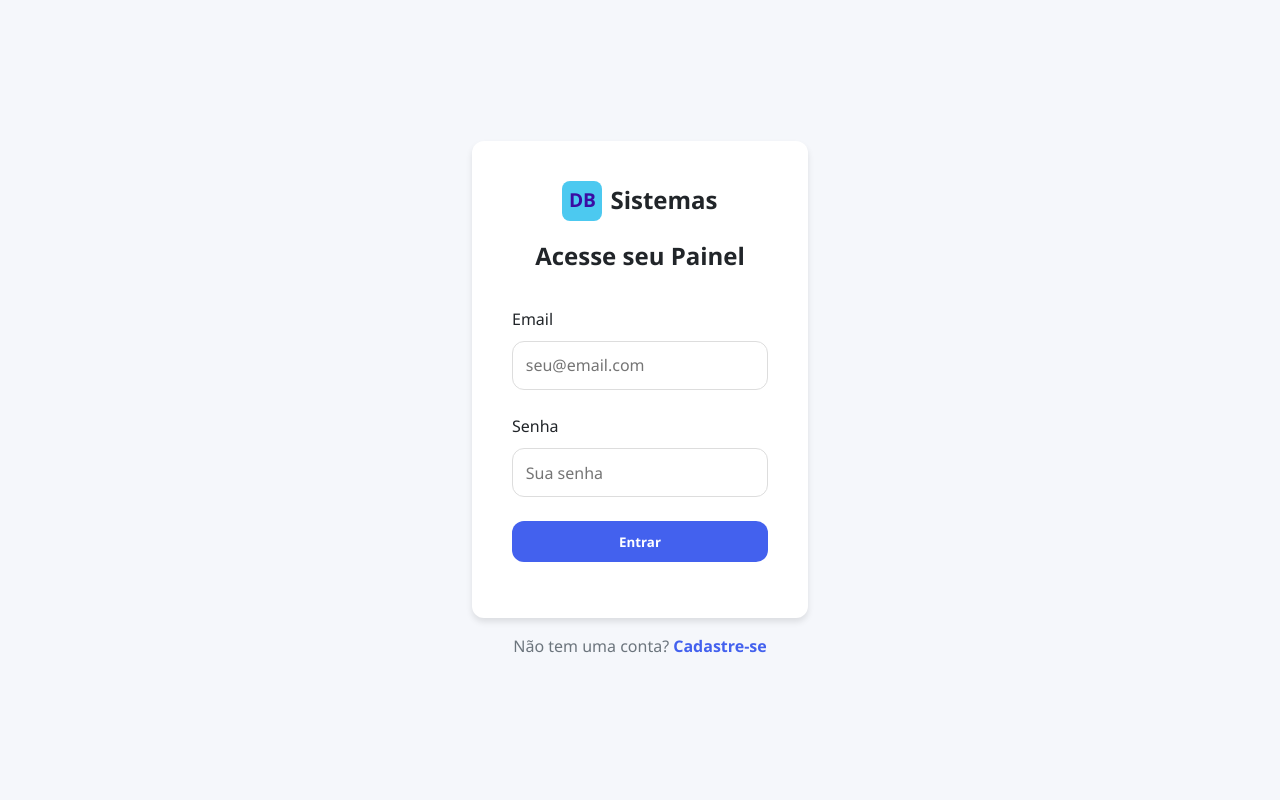
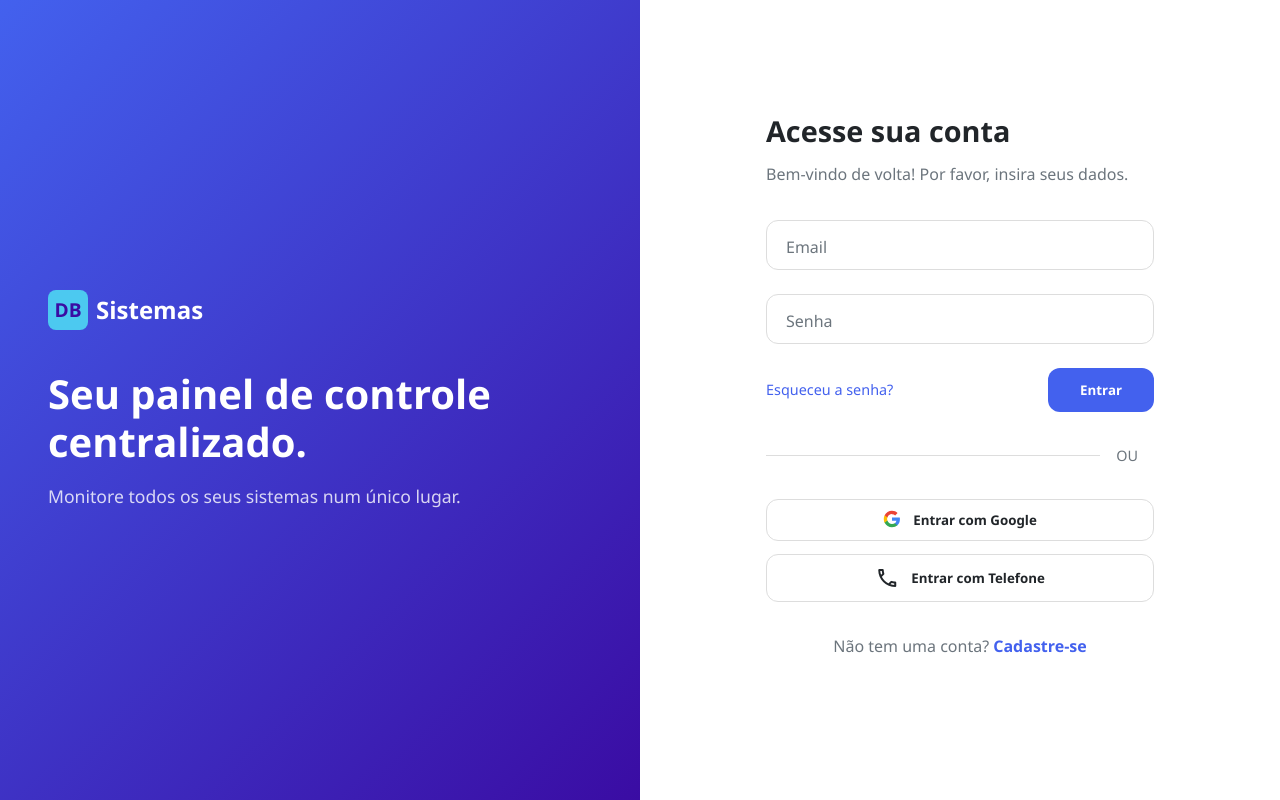
Before and after one commit to danielantunes15/db_sistemas, a plain HTML site: page login.html in a window 1280 px wide. Drawn offline with nearby package versions, Linux system fonts and the light colour scheme.

Commit message:
atualizei

```diff
--- a/css/login.css
+++ b/css/login.css
@@ -1,40 +1,32 @@
 /* css/login.css */
 
-/* --- Layout da Página de Login --- */
-body {
+/* --- Layout Principal (Split Screen) --- */
+.login-wrapper {
+    display: flex;
+    width: 100vw;
+    min-height: 100vh;
+    background-color: white;
+}
+
+/* --- Coluna da Esquerda (Branding) --- */
+.login-brand {
+    width: 50%;
+    background: linear-gradient(135deg, var(--primary-color), var(--primary-dark));
+    color: white;
+    padding: 3rem;
+    display: flex;
+    flex-direction: column;
+    justify-content: center;
+}
+
+.login-brand .logo {
     display: flex;
     align-items: center;
-    justify-content: center;
-    min-height: 100vh;
+    gap: 0.5rem;
+    margin-bottom: 2.5rem;
 }
 
-.login-container {
-    width: 100%;
-    max-width: 400px;
-    padding: 2rem;
-}
-
-.login-card {
-    background: white;
-    padding: 2.5rem;
-    border-radius: var(--border-radius);
-    box-shadow: var(--box-shadow);
-}
-
-.login-header {
-    text-align: center;
-    margin-bottom: 2rem;
-}
-
-.login-header .logo {
-    display: flex; /* Adicionado para centralizar */
-    align-items: center; /* Adicionado */
-    justify-content: center; /* Adicionado */
-    gap: 0.5rem; /* Adicionado */
-    margin-bottom: 1rem;
-}
-
-.logo-db {
+.login-brand .logo-db {
     background-color: var(--secondary-color);
     color: var(--primary-dark);
     width: 40px;
@@ -47,47 +39,206 @@ body {
     font-size: 1.2rem;
 }
 
-.logo-text {
+.login-brand .logo-text {
     font-size: 1.5rem;
     font-weight: 700;
-    color: var(--dark-color); /* Mudado de branco para escuro */
+    color: white; /* Cor do texto do logo */
+}
+
+.login-brand h1 {
+    font-size: 2.5rem;
+    margin-bottom: 1rem;
+    line-height: 1.2;
+}
+
+.login-brand p {
+    font-size: 1.1rem;
+    color: rgba(255, 255, 255, 0.8);
+}
+
+/* --- Coluna da Direita (Formulário) --- */
+.login-form-wrapper {
+    width: 50%;
+    display: flex;
+    align-items: center;
+    justify-content: center;
+    padding: 2rem;
+}
+
+.login-card {
+    width: 100%;
+    max-width: 420px;
+    padding: 1rem; /* Reduzido, pois os campos têm margem */
+    background: white;
+}
+
+.login-card h2 {
+    font-size: 1.8rem;
+    color: var(--dark-color);
+    font-weight: 700;
+    margin-bottom: 0.5rem;
+}
+
+.login-card p {
+    color: var(--gray-color);
+    margin-bottom: 2rem;
+}
+
+/* --- Formulário com Etiqueta Flutuante --- */
+.form-group.floating {
+    position: relative;
+    margin-bottom: 1.5rem;
+}
+
+.form-group.floating .form-control {
+    height: 50px;
+}
+
+/* O " " no placeholder é importante para a animação */
+.form-group.floating label {
+    position: absolute;
+    top: 15px;
+    left: 1rem;
+    color: var(--gray-color);
+    pointer-events: none;
+    transition: var(--transition);
+    font-size: 1rem;
+    padding: 0 0.25rem;
+    background-color: white;
+}
+
+.form-group.floating .form-control:focus + label,
+.form-group.floating .form-control:not(:placeholder-shown) + label {
+    top: -10px; /* Sobe a etiqueta */
+    left: 0.75rem;
+    font-size: 0.8rem;
+    color: var(--primary-color);
+}
+
+.form-group.floating .form-control:focus {
+    padding-top: 1rem;
+}
+.form-group.floating .form-control:not(:placeholder-shown) {
+    padding-top: 1rem;
 }
 
 
-.login-header h2 {
-    font-size: 1.5rem;
-    color: var(--dark-color);
+/* --- Ações do Formulário --- */
+.login-card .form-actions {
+    display: flex;
+    justify-content: space-between;
+    align-items: center;
+    margin-top: 0.5rem;
+    margin-bottom: 1.5rem;
+}
+
+.form-link {
+    font-size: 0.9rem;
+    color: var(--primary-color);
+    text-decoration: none;
+}
+
+.login-card .btn-primary {
+    padding: 0.8rem 2rem;
 }
 
 #auth-message {
     text-align: center;
-    margin-top: 1rem;
+    margin-top: 1.5rem;
     color: var(--danger-color);
     font-size: 0.9rem;
 }
 
-.login-container p {
+/* --- Divisor (OU) --- */
+.form-divider {
+    display: flex;
+    align-items: center;
     text-align: center;
-    margin-top: 1rem;
     color: var(--gray-color);
+    margin: 2rem 0;
 }
 
-.login-container p a {
+.form-divider hr {
+    flex: 1;
+    border: none;
+    border-top: 1px solid #ddd;
+}
+
+.form-divider span {
+    padding: 0 1rem;
+    font-size: 0.9rem;
+}
+
+/* --- Botões Sociais --- */
+.social-logins {
+    display: flex;
+    flex-direction: column;
+    gap: 0.8rem;
+}
+
+.btn-social {
+    padding: 0.7rem 1.5rem;
+    border: 1px solid #ddd;
+    border-radius: var(--border-radius);
+    cursor: pointer;
+    font-weight: 600;
+    transition: var(--transition);
+    display: flex;
+    align-items: center;
+    justify-content: center;
+    gap: 0.75rem;
+    background-color: white;
+    color: var(--dark-color);
+}
+
+.btn-social:hover {
+    background-color: #f5f7fb;
+}
+
+.btn-social svg {
+    margin-top: -2px;
+}
+
+/* --- Link de Alternar (Cadastro) --- */
+.form-toggle-link {
+    text-align: center;
+    margin-top: 2rem;
+    font-size: 1rem;
+}
+
+.form-toggle-link a {
     color: var(--primary-color);
     text-decoration: none;
     font-weight: 600;
 }
 
-/* --- Ajustes no formulário de login --- */
-.login-card .form-group {
-    margin-bottom: 1.5rem;
+/* --- Responsividade (Telas Pequenas) --- */
+@media (max-width: 768px) {
+    .login-wrapper {
+        flex-direction: column;
+    }
+
+    .login-brand {
+        width: 100%;
+        min-height: 250px;
+        padding: 2rem;
+        text-align: center;
+    }
+
+    .login-brand .logo {
+        justify-content: center;
+    }
+
+    .login-brand h1 {
+        font-size: 1.8rem;
+    }
+
+    .login-form-wrapper {
+        width: 100%;
+        padding: 1.5rem;
+    }
+
+    .login-card {
+        padding: 0;
+    }
 }
-
-.login-card .form-actions {
-    margin-top: 0;
-}
-
-.login-card .btn-primary {
-    width: 100%;
-    justify-content: center;
-}
--- a/login.html
+++ b/login.html
@@ -7,40 +7,71 @@
 
     <link rel="stylesheet" href="css/base.css">
     <link rel="stylesheet" href="css/login.css">
+
+    <link href="https://fonts.googleapis.com/icon?family=Material+Icons+Outlined" rel="stylesheet">
 </head>
 <body>
 
-    <div class="login-container">
-        <div class="login-card">
-            <div class="login-header">
+    <div class="login-wrapper">
+
+        <div class="login-brand">
             <div class="logo">
                 <span class="logo-db">DB</span>
                 <span class="logo-text">Sistemas</span>
             </div>
-                <h2>Acesse seu Painel</h2>
+            <h1>Seu painel de controle centralizado.</h1>
+            <p>Monitore todos os seus sistemas num único lugar.</p>
         </div>
 
+        <div class="login-form-wrapper">
+            <div class="login-card">
+                <h2 id="form-title">Acesse sua conta</h2>
+                <p id="form-subtitle">Bem-vindo de volta! Por favor, insira seus dados.</p>
+
                 <form id="login-form">
-                <div class="form-group">
+                    <div class="form-group floating">
+                        <input type="email" id="login-email" class="form-control" placeholder=" " required>
                         <label for="login-email">Email</label>
-                    <input type="email" id="login-email" class="form-control" placeholder="seu@email.com" required>
                     </div>
-                <div class="form-group">
+
+                    <div class="form-group floating">
+                        <input type="password" id="login-password" class="form-control" placeholder=" " required>
                         <label for="login-password">Senha</label>
-                    <input type="password" id="login-password" class="form-control" placeholder="Sua senha" required>
                     </div>
+
                     <div class="form-actions">
+                        <a href="#" class="form-link" id="forgot-password">Esqueceu a senha?</a>
                         <button type="submit" class="btn btn-primary">
                             <span id="submit-text">Entrar</span>
                             <div class="loading-spinner" id="loading-spinner" style="display: none;"></div>
                         </button>
                     </div>
+
                     <p id="auth-message"></p>
                 </form>
+
+                <div class="form-divider">
+                    <hr>
+                    <span>OU</span>
                 </div>
-        <p>
+
+                <div class="social-logins">
+                    <button class="btn-social">
+                        <svg xmlns="http://www.w3.org/2000/svg" width="18" height="18" viewBox="0 0 24 24"><path d="M22.56,12.25c0-.78-.07-1.53-.2-2.25H12v4.26h5.92c-.26,1.37-1.04,2.53-2.21,3.31v2.77h3.57c2.08-1.92,3.28-4.79,3.28-8.09Z" fill="#4285F4"/><path d="M12,23c2.97,0,5.46-.98,7.28-2.66l-3.57-2.77c-.98.66-2.23,1.06-3.71,1.06-2.86,0-5.29-1.93-6.16-4.53H2.18v2.84C3.99,20.53,7.7,23,12,23Z" fill="#34A853"/><path d="M5.84,14.09c-.22-.66-.35-1.36-.35-2.09s.13-1.43.35-2.09V7.07H2.18C1.43,8.55,1,10.22,1,12s.43,3.45,1.18,4.93l3.66-2.84Z" fill="#FBBC05"/><path d="M12,5.54c1.61,0,3.09.55,4.25,1.63l3.15-3.15C17.45,2.09,14.97,1,12,1,7.7,1,3.99,3.47,2.18,7.07l3.66,2.84c.87-2.6,3.3-4.53,6.16-4.53Z" fill="#EA4335"/></svg>
+                        <span>Entrar com Google</span>
+                    </button>
+                    <button class="btn-social">
+                        <span class="material-icons-outlined">phone</span>
+                        <span>Entrar com Telefone</span>
+                    </button>
+                </div>
+
+                <p class="form-toggle-link">
                     Não tem uma conta? <a href="#" id="toggle-register">Cadastre-se</a>
                 </p>
+            </div>
+        </div>
+
     </div>
 
     <script src="https://cdn.jsdelivr.net/npm/@supabase/supabase-js@2"></script>
```
Lines whose indentation alone changed are shown as unchanged.
